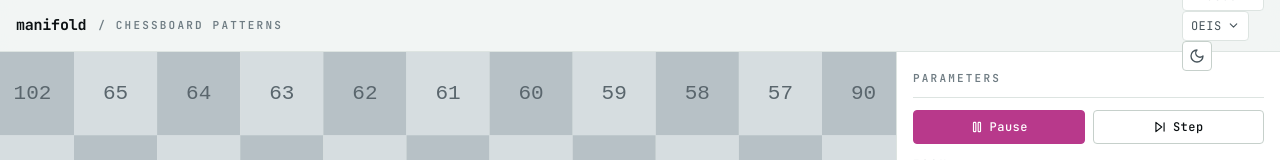
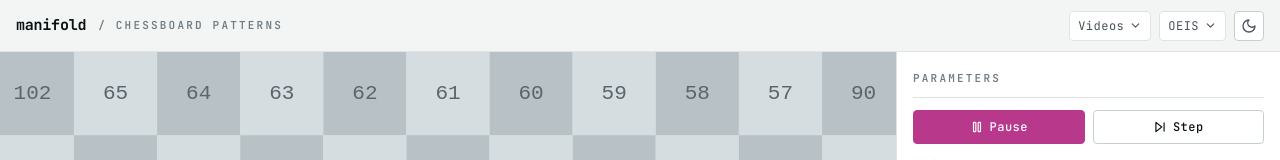
Before and after one commit to tamino-martinius/manifold, a website built with Vite: page chessboard/index.html in a window 1280 px wide. Shown: the top 160 px of the page. Built offline with nearby package versions, Linux system fonts and the light colour scheme.

Commit message:
fix(chessboard): lay out toolbar-right items in a row (dropdowns were stacking)

```diff
--- a/src/illustrations/chessboard/chessboard.css
+++ b/src/illustrations/chessboard/chessboard.css
@@ -30,6 +30,11 @@ body {
   display: inline-flex;
   align-items: center;
   gap: var(--space-3);
+}
+.cb-toolbar-right {
+  display: inline-flex;
+  align-items: center;
+  gap: var(--space-2);
 }
 .cb-brand {
   display: inline-flex;
```
